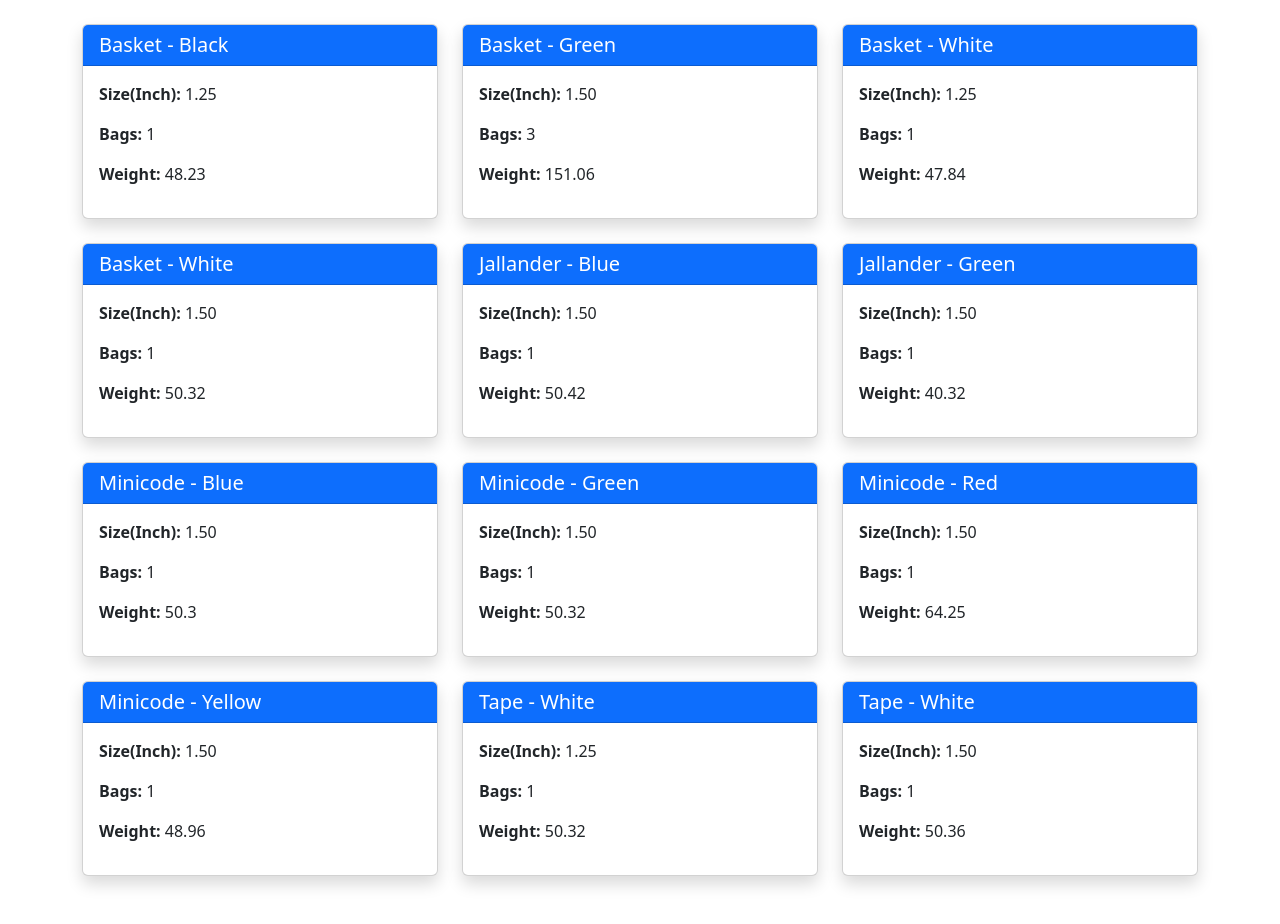
After one commit to manojcoder1979/flask_todo_app, a Flask app: page /dashboard in a window 1280 px wide. The commit adds this page. Run offline with Flask 3, Linux system fonts and the light colour scheme; data comes from the database, SQL or seed files in the repository; both versions use the stored data as it was after the commit.

Commit message:
commit changed add item and colorwise group form add to see stock

```diff
--- a/app.py
+++ b/app.py
@@ -3,7 +3,7 @@ from flask_sqlalchemy import SQLAlchemy
 import os
 from utilities import Utilities
 from datetime import datetime
-
+from sqlalchemy import func
 # Initialize Flask app
 app = Flask(__name__)
 
@@ -44,10 +44,27 @@ with app.app_context():
 @app.route('/')
 def index():
     all_items = Items.query.all()  # Changed from items to Items
-    grouped_items = Items.query.group_by(Items.item).all()
-    return render_template('index.html', all_items=grouped_items)
+    return render_template('index.html', all_items=all_items)
 
 # Define the add item route
+@app.route('/dashboard')
+def dashboard():
+    result = (
+        db.session.query(
+            Items.item,
+            Items.colour,
+            Items.size,
+            func.sum(Items.quantity).label('bag'),
+            func.sum(Items.quantity1).label('wt')
+        )
+        .group_by(Items.item, Items.colour, Items.size)
+        .all()
+    )
+    return render_template('dashboard.html', result=result)
+
+
+
+
 @app.route('/add_item', methods=['POST'])
 
 def add_item():
--- a/templates/base.html
+++ b/templates/base.html
@@ -17,8 +17,8 @@
         </div>
         <nav class="nav-menu">
             <ul>
-                <li><a href="{{ url_for('index') }}"><i class="fas fa-home"></i><span>Dashboard</span></a></li>
-                <li><a href="{{ url_for('index') }}"><i class="fas fa-box"></i><span>Add New Stock</span></a></li>
+                <li><a href="{{ url_for('dashboard') }}"><i class="fas fa-home"></i><span>Dashboard</span></a></li>
+                <li><a href="{{ url_for('dashboard') }}"><i class="fas fa-box"></i><span>Add New Stock</span></a></li>
 
                 <li><a href="/reports"><i class="fas fa-chart-bar"></i><span>Reports</span></a></li>
                 <li><a href="/settings"><i class="fas fa-cog"></i><span>Settings</span></a></li>
@@ -27,7 +27,9 @@
     </div>
 
     <div class="main-content" id="mainContent">
+
         {% block content %}
+
         {% endblock %}
         <div class="footer">
             <p>&copy; LifeShare Soft Solution Established by Manoj Kumar</p>
--- /dev/null
+++ b/templates/dashboard.html
@@ -0,0 +1,28 @@
+<!DOCTYPE html>
+<html lang="en">
+<head>
+    <meta charset="UTF-8">
+    <title>Items</title>
+    <link rel="stylesheet" href="https://cdn.jsdelivr.net/npm/bootstrap@5.3.0/dist/css/bootstrap.min.css">
+</head>
+<body>
+<div class="container my-4">
+    <div class="row">
+        {% for item in result %}
+        <div class="col-md-4 mb-4">
+            <div class="card shadow">
+                <div class="card-header bg-primary text-white">
+                    <h5 class="mb-0">{{ item[0] }} - {{ item[1] }}</h5>
+                </div>
+                <div class="card-body">
+                    <p><strong>Size(Inch):</strong> {{ item[2]}}</p>
+                    <p><strong>Bags:</strong> {{ item[3] }}</p>
+                    <p><strong>Weight:</strong> {{ item[4] }}</p>
+                </div>
+            </div>
+        </div>
+        {% endfor %}
+    </div>
+</div>
+</body>
+</html>
--- a/templates/edit.html
+++ b/templates/edit.html
@@ -17,6 +17,8 @@
         <input type="number" name="price" value="{{ item.price }}" step="0.01" placeholder="Price" step='0.01' required>
         <input type="submit" value="Update Item">
     </form>
+    <div>
+
 
     <div class="button-group">
         <a href="{{ url_for('index') }}" class="back-btn">Back to List</a>
--- a/templates/index.html
+++ b/templates/index.html
@@ -148,6 +148,9 @@
                     {% endfor %}
                 </tbody>
             </table>
+            {% for item in grouped_items %}
+            {{item}}
+            {% endfor %}
         </div>
     </div>
 </div>
```
Also changed, not shown: static/css/main.css (+4 -3 lines), instance/site.db.
